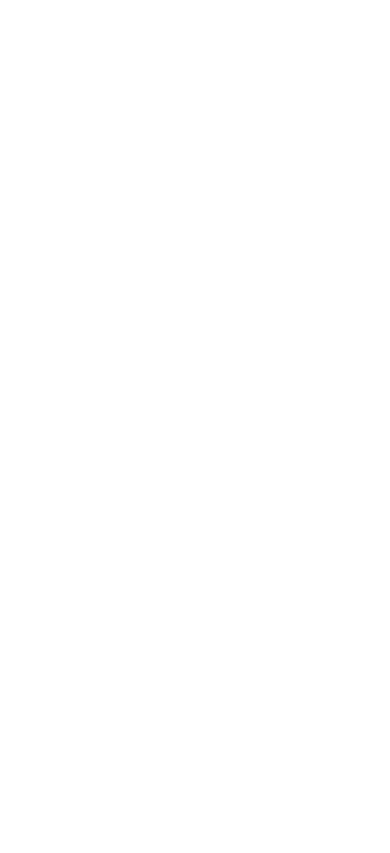
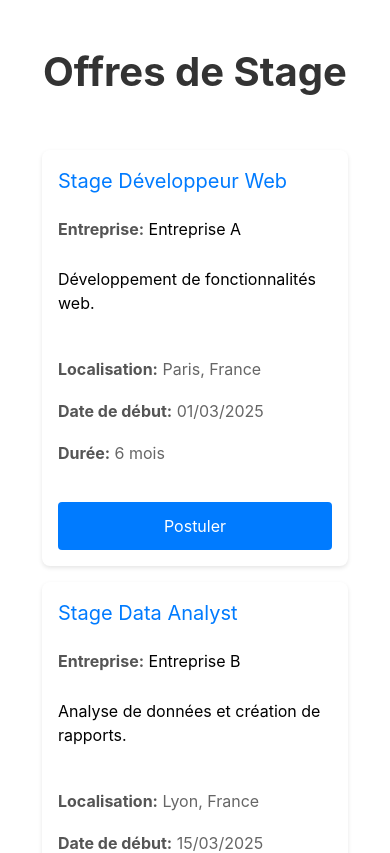
Before and after one commit to CES-OFFRES-Team/CES-OFFRES, a Next.js app: page /Offres in a window 390 px wide. Shown: the top 853 px of the page. Built offline with nearby package versions, Linux system fonts and the light colour scheme.

Commit message:
Correction de bug

```diff
--- /dev/null
+++ b/next.config.js
@@ -0,0 +1,8 @@
+/** @type {import('next').NextConfig} */
+const nextConfig = {
+  images: {
+    unoptimized: true,
+  },
+}
+
+module.exports = nextConfig
--- a/src/app/Offres/Offres.css
+++ b/src/app/Offres/Offres.css
@@ -192,15 +192,14 @@
 }
 
 .offre {
-    background: #f9f9f9;
-    margin-bottom: 20px;
-    padding: 20px;
+    background: #fff;
     border-radius: 8px;
+    padding: 1.5rem;
     box-shadow: 0 2px 4px rgba(0, 0, 0, 0.1);
-    transition: transform 0.3s ease, box-shadow 0.3s ease;
+    transition: transform 0.3s ease;
     display: flex;
-    justify-content: space-between;
-    align-items: center;
+    flex-direction: column;
+    gap: 1rem;
 }
 
 .offre:hover {
@@ -209,8 +208,9 @@
 }
 
 .offre h2 {
-    margin-top: 0;
     color: #007BFF;
+    margin: 0;
+    font-size: 1.25rem;
 }
 
 .offre p {
@@ -224,13 +224,85 @@
 .postuler-button {
     background-color: #007BFF;
     color: white;
-    padding: 10px 20px;
+    padding: 0.75rem;
     border: none;
     border-radius: 4px;
     cursor: pointer;
     transition: background-color 0.3s ease;
+    margin-top: auto;
 }
 
 .postuler-button:hover {
-    background-color: #005bb5;
+    background-color: #0056b3;
 }
+
+.offres-container {
+    padding: 2rem;
+    max-width: 1200px;
+    margin: 0 auto;
+}
+
+.offres-grid {
+    display: grid;
+    grid-template-columns: repeat(auto-fill, minmax(300px, 1fr));
+    gap: 2rem;
+    padding: 2rem;
+}
+
+.offre-details {
+    display: flex;
+    flex-direction: column;
+    gap: 0.5rem;
+}
+
+/* Media queries pour les offres */
+@media (max-width: 1024px) {
+    .offres-grid {
+        grid-template-columns: repeat(auto-fill, minmax(250px, 1fr));
+    }
+}
+
+@media (max-width: 768px) {
+    .offres-container {
+        padding: 1rem;
+    }
+
+    .offres-grid {
+        grid-template-columns: repeat(auto-fill, minmax(200px, 1fr));
+        gap: 1rem;
+    }
+
+    .page-title {
+        font-size: 2rem;
+        margin: 1rem 0;
+    }
+}
+
+@media (max-width: 480px) {
+    .offres-grid {
+        grid-template-columns: 1fr;
+    }
+
+    .offre {
+        padding: 1rem;
+    }
+}
+
+@media (max-width: 768px) {
+    .offres-grid {
+        grid-template-columns: 1fr;
+        padding: 1rem;
+    }
+
+    .offres-container {
+        padding: 1rem;
+    }
+}
+
+.page-title {
+    text-align: center;
+    color: #333;
+    font-weight: 700;
+    font-size: 2.5rem;
+    margin-bottom: 2rem;
+}
--- a/src/app/Offres/page.js
+++ b/src/app/Offres/page.js
@@ -53,7 +53,22 @@
 export default function Offres() {
     return (
         <div className="offres-container">
-            {/* Contenu de la page Offres */}
+            <h1 className="page-title">Offres de Stage</h1>
+            <div className="offres-grid">
+                {offresDeStages.map((offre) => (
+                    <div key={offre.id} className="offre">
+                        <h2>{offre.titre}</h2>
+                        <p><strong>Entreprise:</strong> {offre.entreprise}</p>
+                        <p>{offre.description}</p>
+                        <div className="offre-details">
+                            <p><strong>Localisation:</strong> {offre.localisation}</p>
+                            <p><strong>Date de début:</strong> {offre.dateDebut}</p>
+                            <p><strong>Durée:</strong> {offre.duree}</p>
+                        </div>
+                        <button className="postuler-button">Postuler</button>
+                    </div>
+                ))}
+            </div>
         </div>
     );
 }
--- a/src/app/globals.css
+++ b/src/app/globals.css
@@ -165,6 +165,7 @@
     padding-top: 2rem; /* Add some padding to the top */
 }
 
+/* Base styles pour la sidebar */
 .sidebar {
     position: fixed;
     top: 0;
@@ -173,7 +174,7 @@
     width: 85px;
     height: 100vh;
     background: #151A2D;
-    transition: width 0.3s ease;
+    transition: all 0.3s ease;
     display: flex;
     flex-direction: column;
 }
@@ -213,17 +214,21 @@
 }
 
 .nav-link {
+    color: #fff;
     display: flex;
+    gap: 12px;
+    white-space: nowrap;
+    border-radius: 8px;
+    padding: 11px 15px;
     align-items: center;
-    padding: 0.75rem;
-    color: white;
     text-decoration: none;
-    border-radius: 8px;
     transition: all 0.3s ease;
+    font-weight: 700;
+    border: none; /* Suppression de la bordure */
 }
 
 .nav-link:hover {
-    background: rgba(255, 255, 255, 0.1);
+    background-color: rgba(255, 255, 255, 0.1); /* Pour garder un effet au survol */
 }
 
 .material-symbols-rounded {
@@ -237,33 +242,77 @@
     opacity: 0;
     white-space: nowrap;
     transition: opacity 0.3s ease;
+    font-weight: 700; /* Ajout du font-weight pour le texte en gras */
 }
 
 .sidebar:hover .nav-label {
     opacity: 1;
 }
 
+/* Style pour le contenu principal */
 main {
     margin-left: 85px;
     padding: 20px;
     transition: margin-left 0.3s ease;
+    width: calc(100% - 85px);
 }
 
 .sidebar:hover ~ main {
     margin-left: 270px;
 }
 
+@media (max-width: 1024px) {
+    .sidebar {
+        width: 70px;
+    }
+
+    .sidebar:hover {
+        width: 240px;
+    }
+
+    main {
+        margin-left: 70px;
+        width: calc(100% - 70px);
+    }
+}
+
 @media (max-width: 768px) {
     .sidebar {
+        width: 0;
         left: -85px;
     }
 
-    .sidebar:hover {
+    .sidebar.active {
+        width: 240px;
         left: 0;
     }
 
     main {
         margin-left: 0;
+        width: 100%;
+    }
+
+    .sidebar-menu-button {
+        display: block;
+        position: fixed;
+        top: 20px;
+        left: 20px;
+        z-index: 20;
+        background: #151A2D;
+        color: white;
+        border: none;
+        padding: 10px;
+        border-radius: 5px;
+    }
+}
+
+@media (max-width: 480px) {
+    main {
+        padding: 10px;
+    }
+
+    .nav-link {
+        padding: 8px 12px;
     }
 }
 
@@ -278,14 +327,84 @@
     justify-content: center;
     align-items: center;
     margin-bottom: 1rem;
+    overflow: hidden;
 }
 
 .nav-logo {
     width: 50px;
     height: auto;
-    transition: width 0.3s ease;
+    transition: all 0.3s ease;
+    object-fit: contain;
 }
 
 .sidebar:hover .nav-logo {
     width: 150px;
 }
+
+/* Ajoutez ces styles pour les offres */
+.offres-container {
+  padding: 2rem;
+  margin-left: 85px; /* Pour tenir compte de la sidebar */
+  transition: margin-left 0.3s ease;
+}
+
+.sidebar:hover ~ main .offres-container {
+  margin-left: 270px;
+}
+
+.offres-grid {
+  display: grid;
+  grid-template-columns: repeat(auto-fill, minmax(300px, 1fr));
+  gap: 2rem;
+  margin-top: 2rem;
+}
+
+.offre-card {
+  background: white;
+  border-radius: 8px;
+  padding: 1.5rem;
+  box-shadow: 0 2px 4px rgba(0, 0, 0, 0.1);
+  transition: transform 0.2s ease;
+}
+
+.offre-card:hover {
+  transform: translateY(-5px);
+}
+
+.offre-card h2 {
+  color: #151A2D;
+  margin-bottom: 1rem;
+}
+
+.offre-details {
+  display: flex;
+  justify-content: space-between;
+  margin: 1rem 0;
+  color: #666;
+}
+
+.postuler-btn {
+  width: 100%;
+  padding: 0.75rem;
+  background: #151A2D;
+  color: white;
+  border: none;
+  border-radius: 4px;
+  cursor: pointer;
+  transition: background 0.2s ease;
+}
+
+.postuler-btn:hover {
+  background: #2a305c;
+}
+
+@media (max-width: 768px) {
+  .offres-container {
+    margin-left: 0;
+    padding: 1rem;
+  }
+
+  .offres-grid {
+    grid-template-columns: 1fr;
+  }
+}
--- a/src/app/layout.js
+++ b/src/app/layout.js
@@ -1,5 +1,6 @@
 import "./globals.css";
 import { Inter } from 'next/font/google'
+import Image from 'next/image'
 
 // If you want to use this font, add these lines at the top of your layout.js
 const inter = Inter({ subsets: ['latin'] })
@@ -19,7 +20,14 @@
         <aside className="sidebar">
           <nav className="sidebar-nav">
             <div className="logo-container">
-              <img src="/logo.webp" alt="Logo" className="nav-logo" />
+              <Image
+                src="/logo.webp"
+                alt="Logo"
+                width={150}
+                height={150}
+                className="nav-logo"
+                priority
+              />
             </div>
             <ul className="nav-list primary-nav">
               <li className="nav-item">
```
Also changed, not shown: public/script.js (+16 -7 lines), src/app/Offres/1/page.js (deleted), src/app/Offres/2/page.js (deleted).
